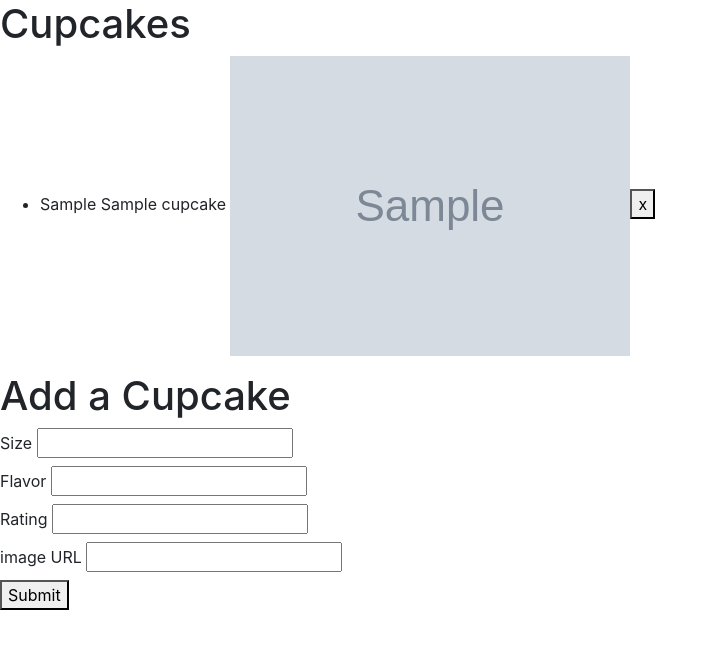
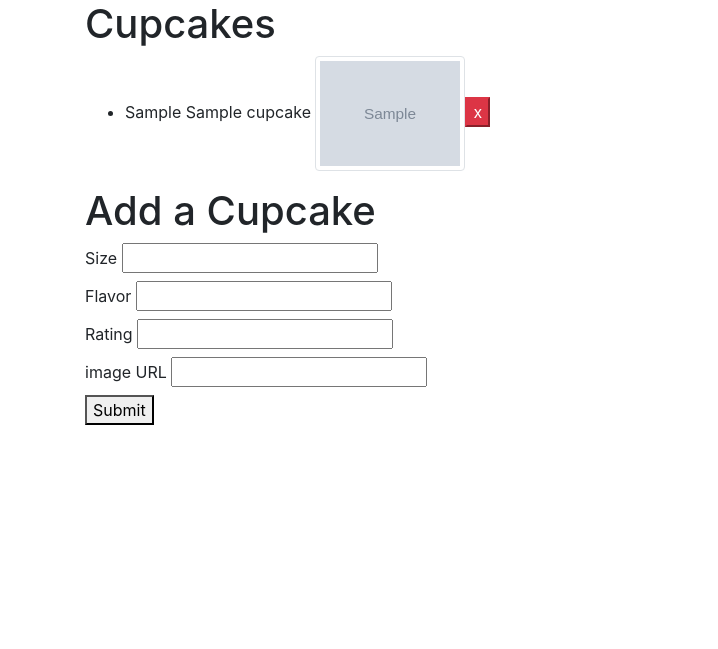
Before and after one commit to SeldomseenSchweig/cupcakes-json, a Flask app: page / in a window 1280 px wide. Shown: the top 649 px of the page, without its empty margins (0-718 px from the left). Run offline with Flask 2, Linux system fonts and the light colour scheme; tables that the repository leaves empty hold one stand-in row (values such as "Sample post"); grey boxes marked "Sample" are stand-in pictures; some libraries are stand-ins or nearby versions.

Commit message:
little bit of styling, all pictures are the same size

```diff
--- a/static/cupcake.js
+++ b/static/cupcake.js
@@ -28,5 +28,5 @@ $('form').on('submit', async function (evt) {
         "image": image
     })
     cupcake = res.data.cupcake
-    $('ul').append(`<li> ${cupcake.size} ${cupcake.flavor} cupcake <img src="${cupcake.image}"><button class=" class="delete-cupcake" data-id="${cupcake.id}">x</button> </li>`)
+    $('ul').append(`<li> ${cupcake.size} ${cupcake.flavor} cupcake <img src="${cupcake.image}" class="img-thumbnail"><button class=" style="max-width: 150px" class="delete-cupcake btn-danger" data-id="${cupcake.id}">x</button> </li>`)
 })
--- a/templates/index.html
+++ b/templates/index.html
@@ -14,15 +14,15 @@
 
 </head>
 <body>
-<div>
+<div class="container">
     <h1>Cupcakes</h1>
 <ul>
     {% for cupcake in cupcakes  %}
-    <li> {{cupcake.size}} {{cupcake.flavor}}  cupcake <img src="{{cupcake.image}}" alt=""><button class="delete-cupcake" data-id="{{cupcake.id}}">x</button></li>
+    <li> {{cupcake.size}} {{cupcake.flavor}}  cupcake <img src="{{cupcake.image}}" class="img-thumbnail img-fluid" style="max-width: 150px" alt=""><button class="delete-cupcake btn-danger" data-id="{{cupcake.id}}">x</button></li>
     {% endfor %}
 </ul>
 <h1>Add a Cupcake</h1>
-<form >
+<form  >
 <label for="size">Size <input type="text" name="size" id="size"></label>
 <br>
 <label for="flavor">Flavor <input type="text" name="flavor" id="flavor"></label>
```
